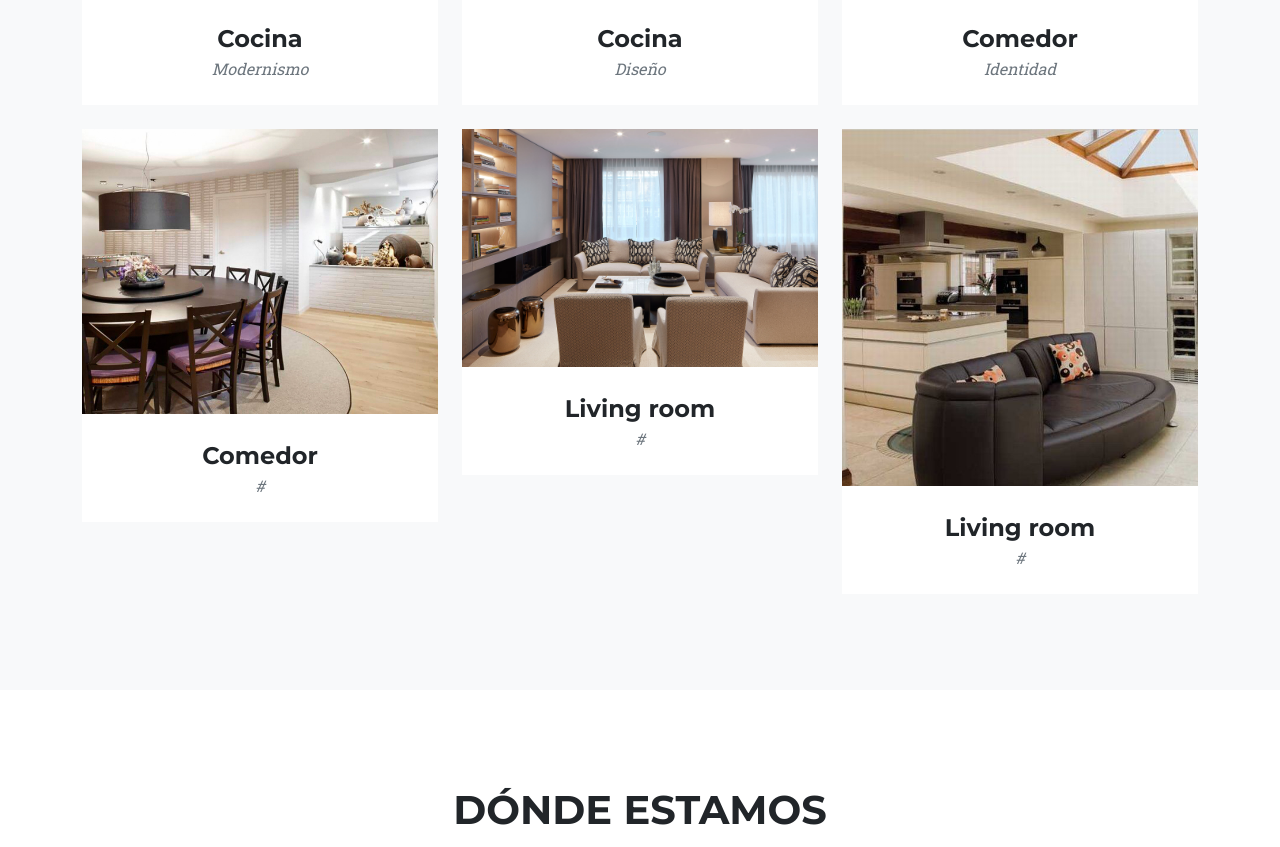
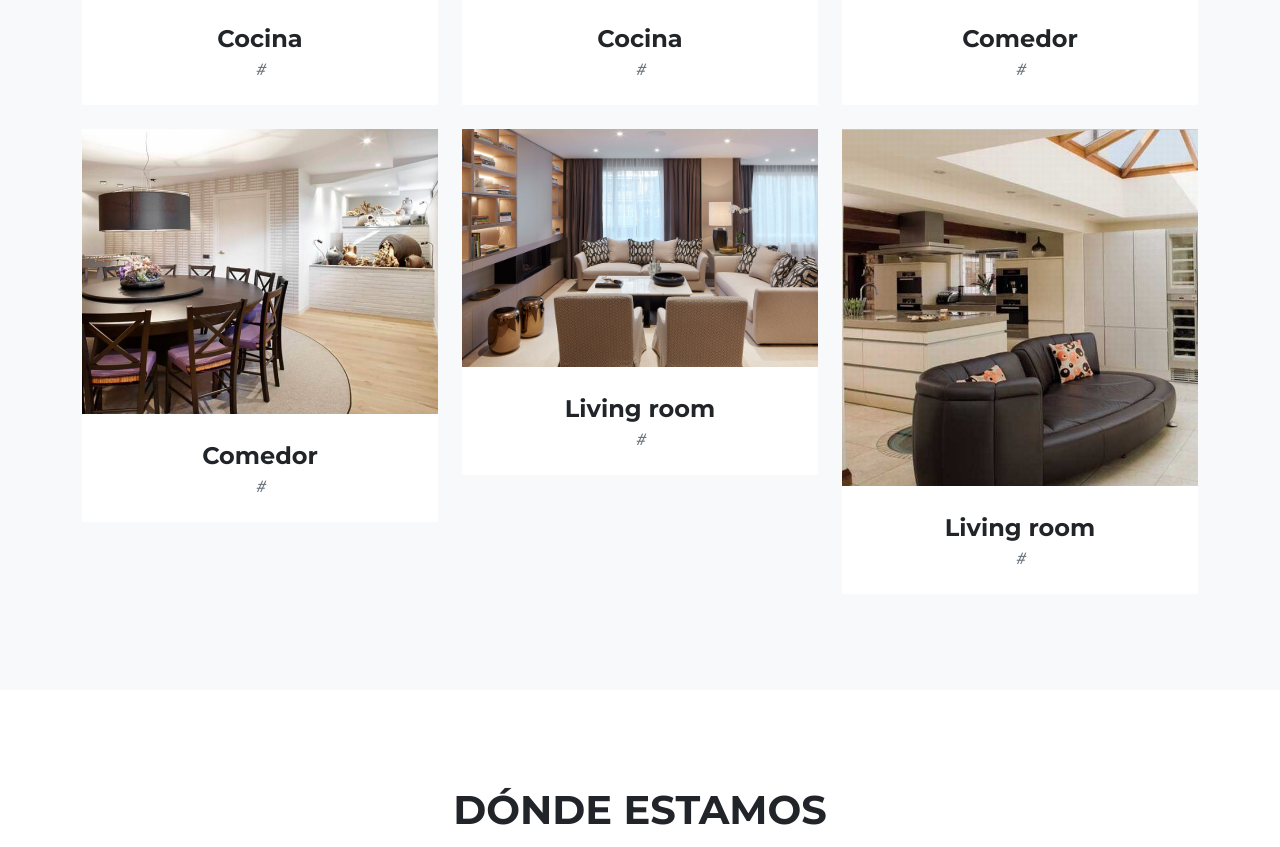
Before and after one commit to nahv/quuvac-landingpage, a plain HTML site: page docs/index.html in a window 1280 px wide. Shown: the part 2075-2922 px from the top of the page. Drawn offline with nearby package versions, Linux system fonts and the light colour scheme.

Commit message:
Update index.html

```diff
--- a/docs/index.html
+++ b/docs/index.html
@@ -102,7 +102,7 @@
                             </a>
                             <div class="portfolio-caption">
                                 <div class="portfolio-caption-heading">Cocina</div>
-                                <div class="portfolio-caption-subheading text-muted">Modernismo</div>
+                                <div class="portfolio-caption-subheading text-muted">#</div>
                             </div>
                         </div>
                     </div>
@@ -117,7 +117,7 @@
                             </a>
                             <div class="portfolio-caption">
                                 <div class="portfolio-caption-heading">Cocina</div>
-                                <div class="portfolio-caption-subheading text-muted">Diseño</div>
+                                <div class="portfolio-caption-subheading text-muted">#</div>
                             </div>
                         </div>
                     </div>
@@ -132,7 +132,7 @@
                             </a>
                             <div class="portfolio-caption">
                                 <div class="portfolio-caption-heading">Comedor</div>
-                                <div class="portfolio-caption-subheading text-muted">Identidad</div>
+                                <div class="portfolio-caption-subheading text-muted">#</div>
                             </div>
                         </div>
                     </div>
```
